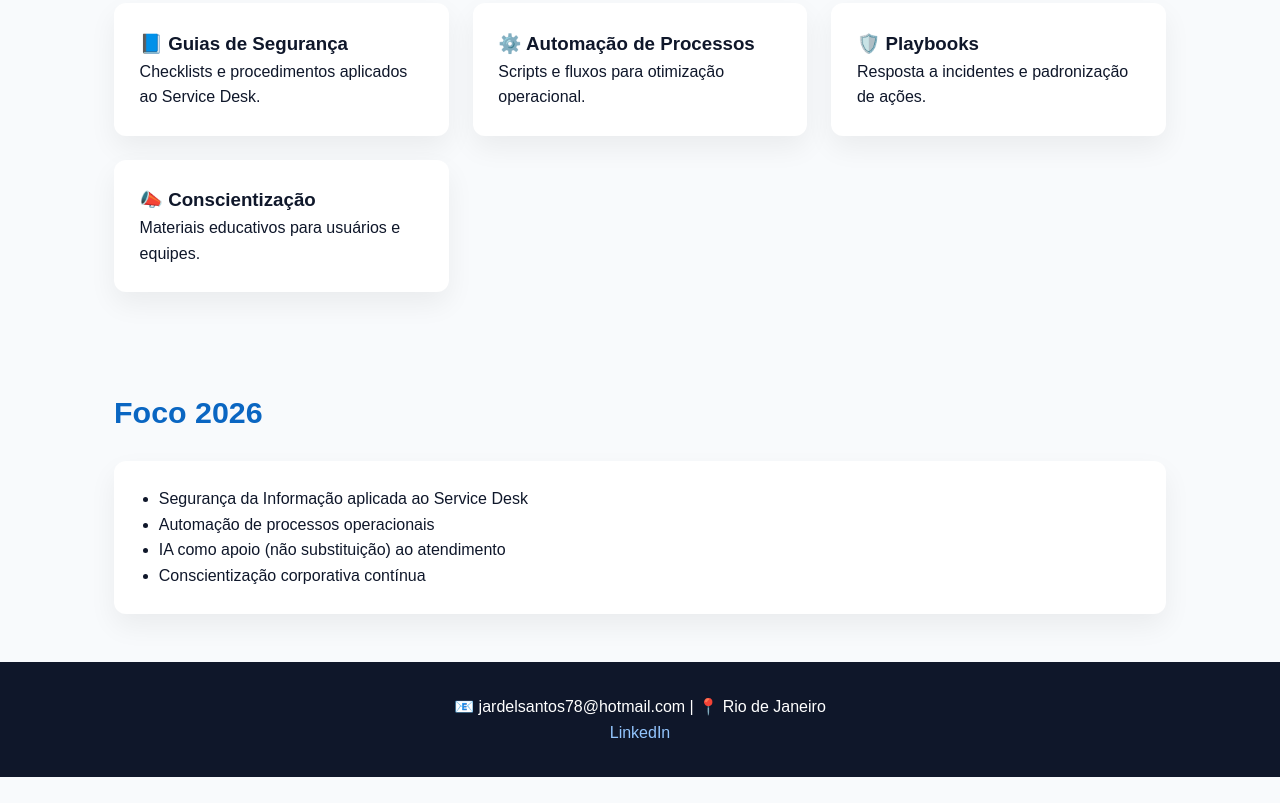
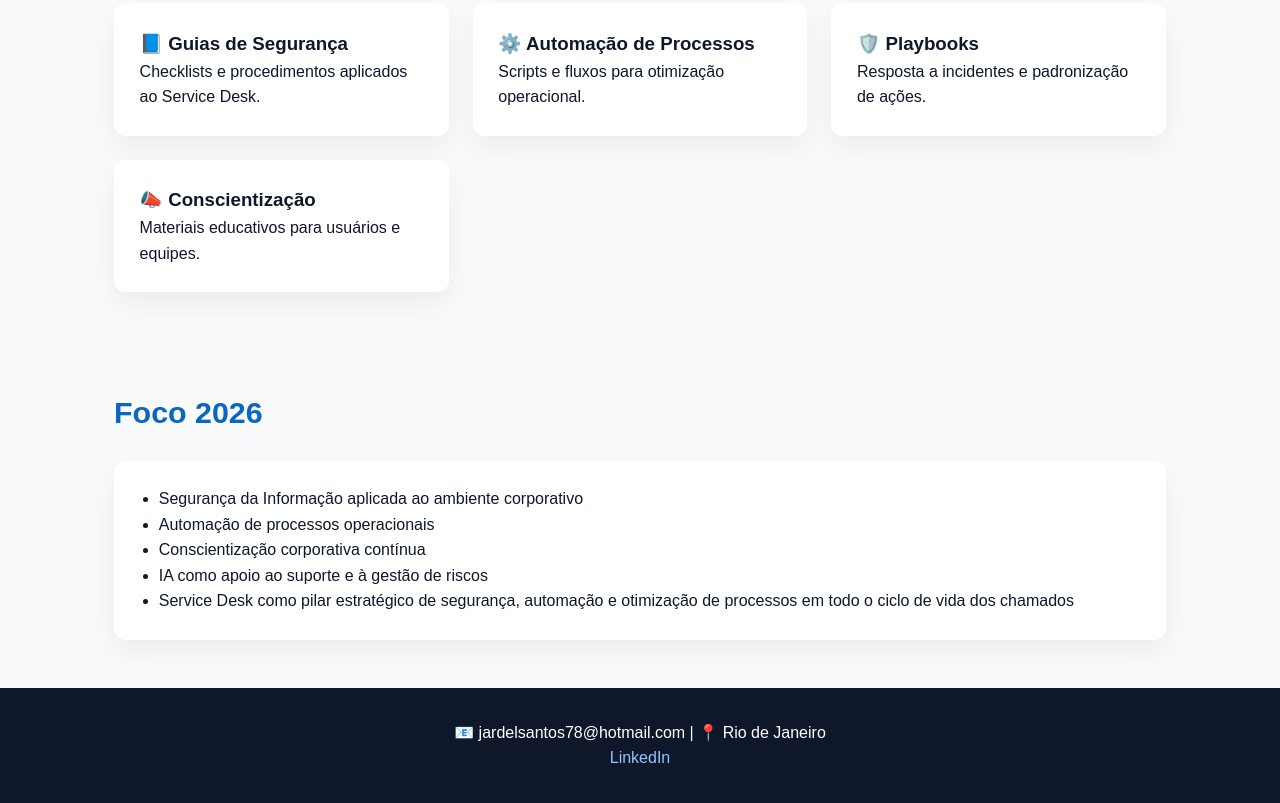
Before and after one commit to jardelsantos78/jardelsantos78.github.io, a plain HTML site: page index.html in a window 1280 px wide. Shown: the part 1192-1995 px from the top of the page. Before the commit the page ends 1969 px from the top, so only its background shows below. Drawn offline with Linux system fonts and the light colour scheme.

Commit message:
Update index.html

```diff
--- a/index.html
+++ b/index.html
@@ -212,10 +212,11 @@
 
   <div class="card">
     <ul>
-      <li>Segurança da Informação aplicada ao Service Desk</li>
+      <li>Segurança da Informação aplicada ao ambiente corporativo</li>
       <li>Automação de processos operacionais</li>
-      <li>IA como apoio (não substituição) ao atendimento</li>
       <li>Conscientização corporativa contínua</li>
+      <li>IA como apoio ao suporte e à gestão de riscos</li>
+      <li>Service Desk como pilar estratégico de segurança, automação e otimização de processos em todo o ciclo de vida dos chamados</li>
     </ul>
   </div>
 </section>
```
